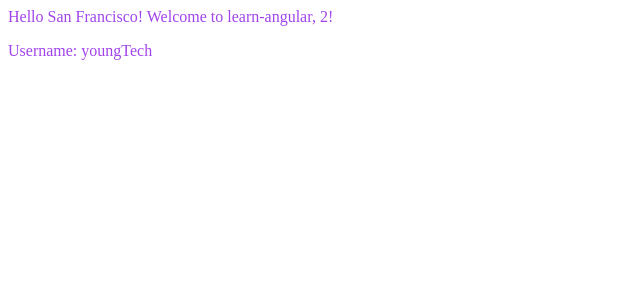
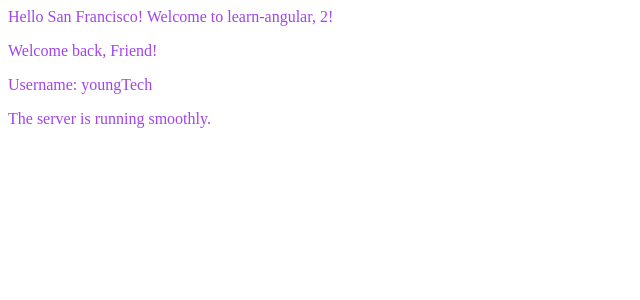
Before and after one commit to Annihilator544/learn-angular2, an Angular app: page / in a window 1280 px wide. Shown: the top 300 px of the page, without its empty margins (0-640 px from the left). Built offline with nearby package versions, Linux system fonts and the light colour scheme.

Commit message:
4-control-flow-if

```diff
--- a/src/app/app.ts
+++ b/src/app/app.ts
@@ -6,7 +6,15 @@ import { User } from './user/user';
   selector: 'app-root',
   template: `
   Hello {{ city }}! Welcome to {{ title() }}, {{ 1 + 1 }}!
-  <section><app-user /></section>
+  @if (isLoggedIn) {
+      <p>Welcome back, Friend!</p>
+      <section><app-user /></section>
+    }
+  @if (isServerRunning) {
+      <p>The server is running smoothly.</p>
+    } @else {
+      <p>Server is down. Please try again later.</p>
+    }
 `,
   imports: [User],
   styles: `
@@ -17,5 +25,7 @@ import { User } from './user/user';
 })
 export class App {
   city = 'San Francisco';
+  isLoggedIn = true;
+  isServerRunning = true;
   protected readonly title = signal('learn-angular');
 }
```
